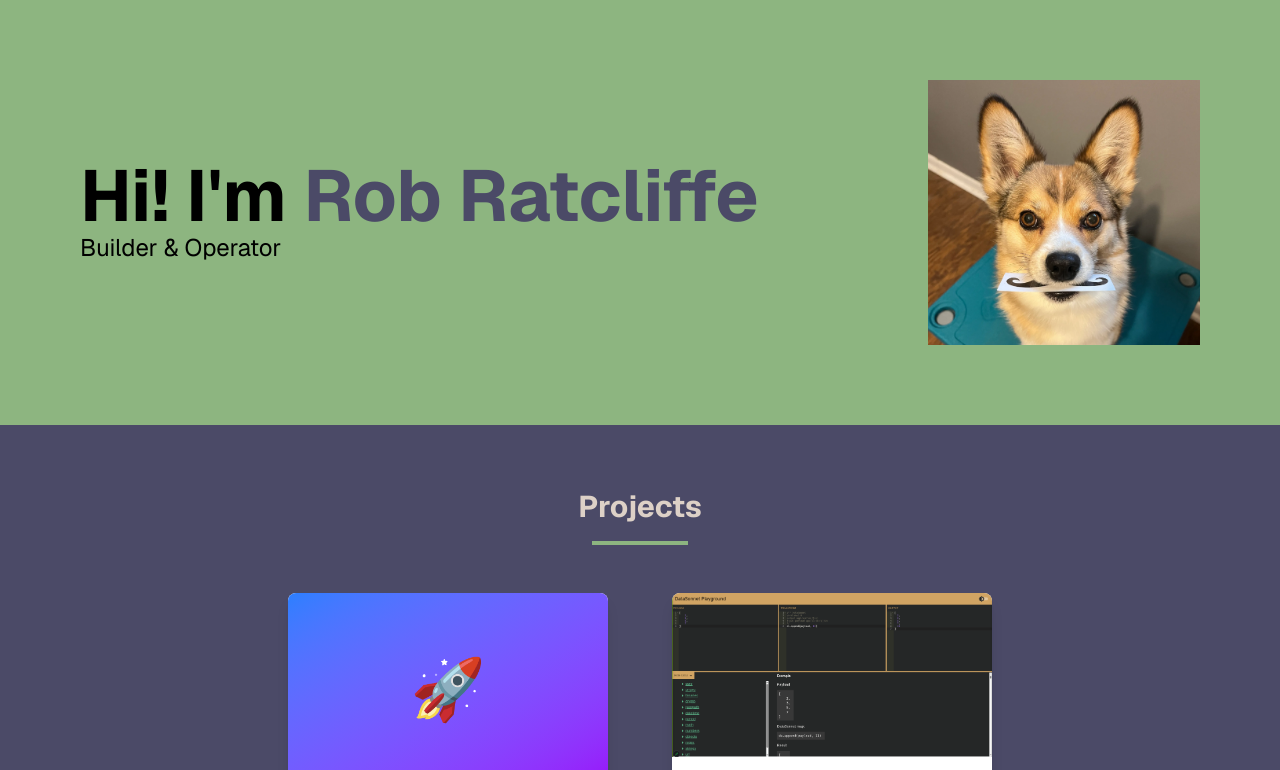
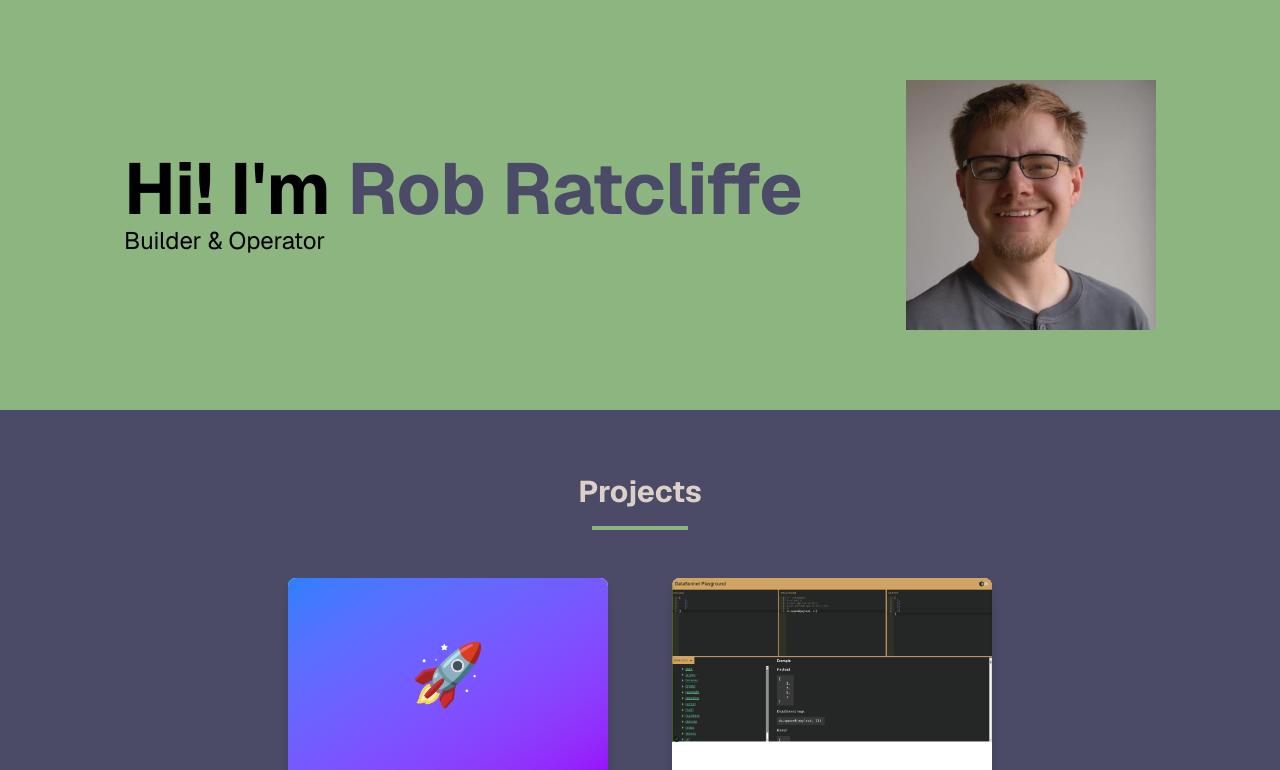
Before and after one commit to rlratcliffe/portfolio, a Next.js app: page / in a window 1280 px wide. Shown: the top 770 px of the page. Built offline with nearby package versions, Linux system fonts and the light colour scheme.

Commit message:
feat: update photo

```diff
--- a/src/app/domain/SoftwareEngineer.ts
+++ b/src/app/domain/SoftwareEngineer.ts
@@ -1,5 +1,3 @@
-import {StaticImageData} from "next/image";
-import photo from "@/app/assets/img/bug.webp";
 import {SoftwareProjects, SoftwareProject} from "@/app/domain/SoftwareProjects";
 
 interface ISoftwareEngineer {
@@ -20,8 +18,8 @@ export class SoftwareEngineer implements ISoftwareEngineer {
         return this.tagline;
     }
 
-    getPhoto(): StaticImageData {
-        return photo;
+    getPhoto(): string {
+        return "rob.webp";
     }
 
     getProjects(): SoftwareProject[] {
--- a/src/app/page.tsx
+++ b/src/app/page.tsx
@@ -22,7 +22,7 @@ export default function Home() {
               </p>
             </div>
             <div className="hero-image">
-              <Image src={softwareEngineer.getPhoto()} alt="Profile picture" width={400} height={400} />
+              <Image src={"/assets/img/" + softwareEngineer.getPhoto()} alt="Profile picture" width={250} height={250} />
             </div>
           </div>
         </section>
```
Also changed, not shown: public/assets/img/rob.webp (added), src/app/assets/img/bug.webp (deleted).
